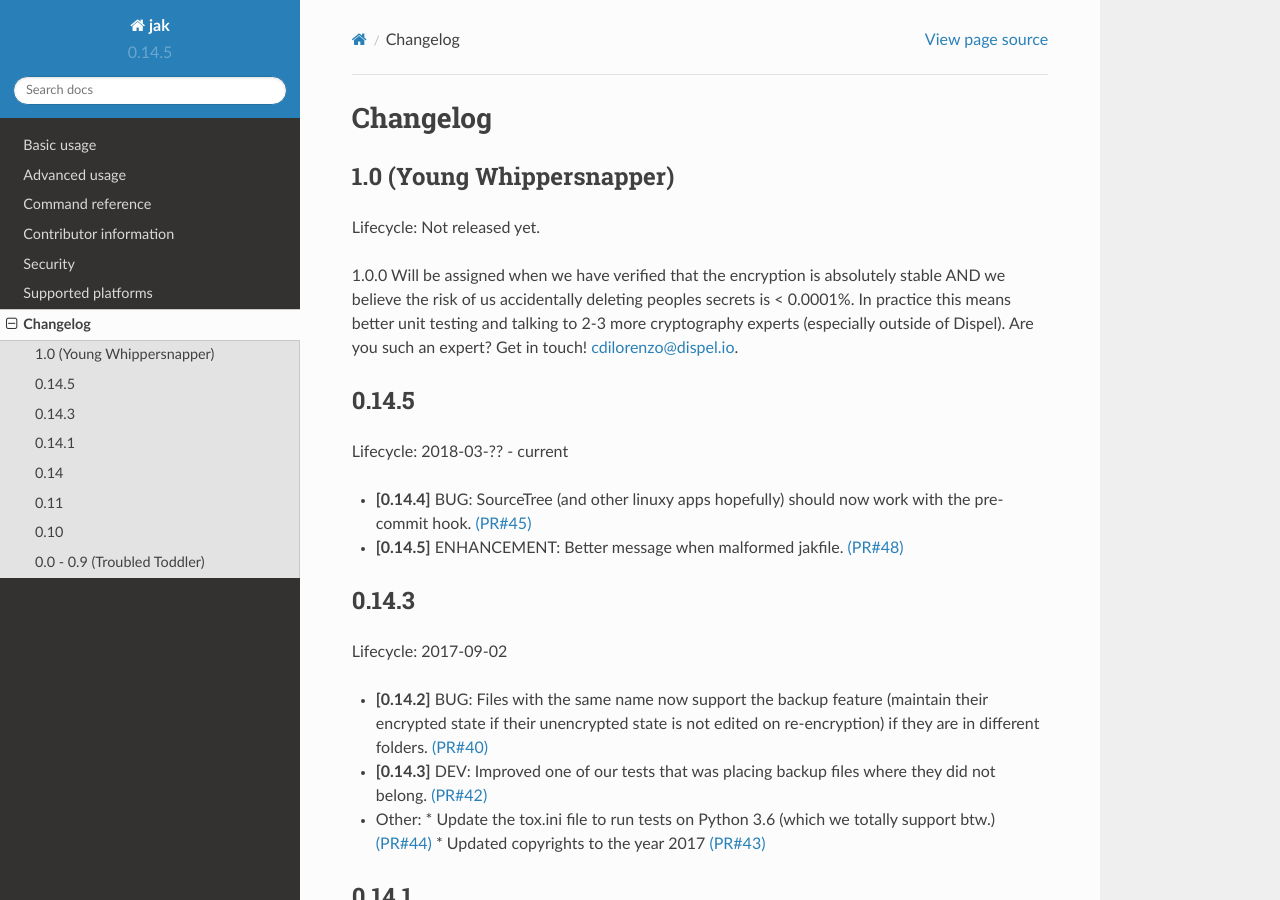
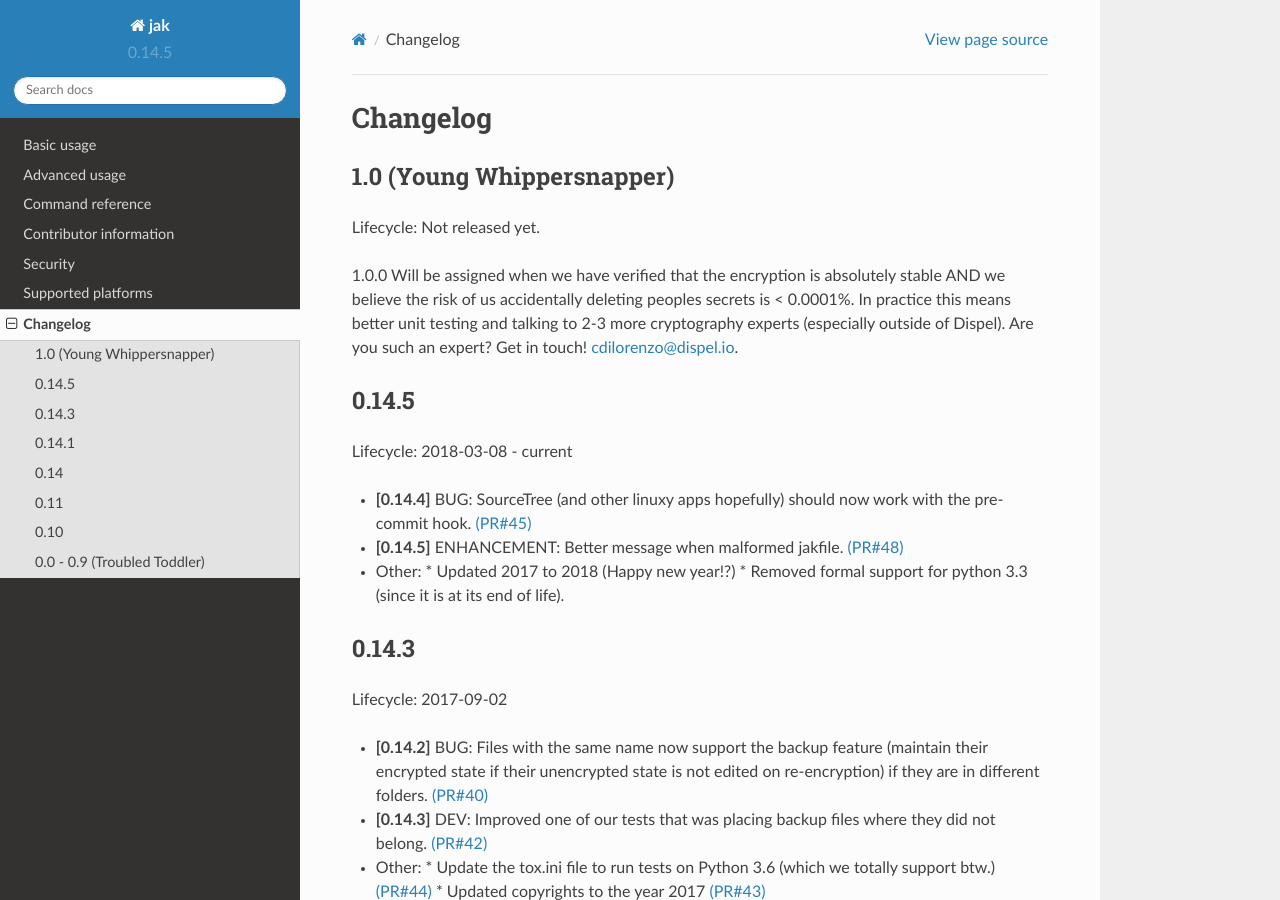
Before and after one commit to dispel/jak, a Sphinx documentation site: the page built from docs/changelog.rst, in a window 1280 px wide and 900 px high. Built offline with Sphinx 7.4.7 and the Read the Docs theme 2.0.0, drawn with Linux system fonts in a browser that asks for light colours; nearby versions of some CDN libraries; library files that are not in the unit come from our copies.

Commit message:
updating changelog.

```diff
--- a/docs/changelog.rst
+++ b/docs/changelog.rst
@@ -17,10 +17,14 @@ Lifecycle: Not released yet.
 0.14.5
 ------
 
-Lifecycle: 2018-03-?? - current
+Lifecycle: 2018-03-08 - current
 
 * **[0.14.4]** BUG: SourceTree (and other linuxy apps hopefully) should now work with the pre-commit hook. `(PR#45) <https://github.com/dispel/jak/pull/45>`_
 * **[0.14.5]** ENHANCEMENT: Better message when malformed jakfile. `(PR#48) <https://github.com/dispel/jak/pull/48>`_
+
+* Other:
+  * Updated 2017 to 2018 (Happy new year!?)
+  * Removed formal support for python 3.3 (since it is at its end of life).
 
 
 0.14.3
```
